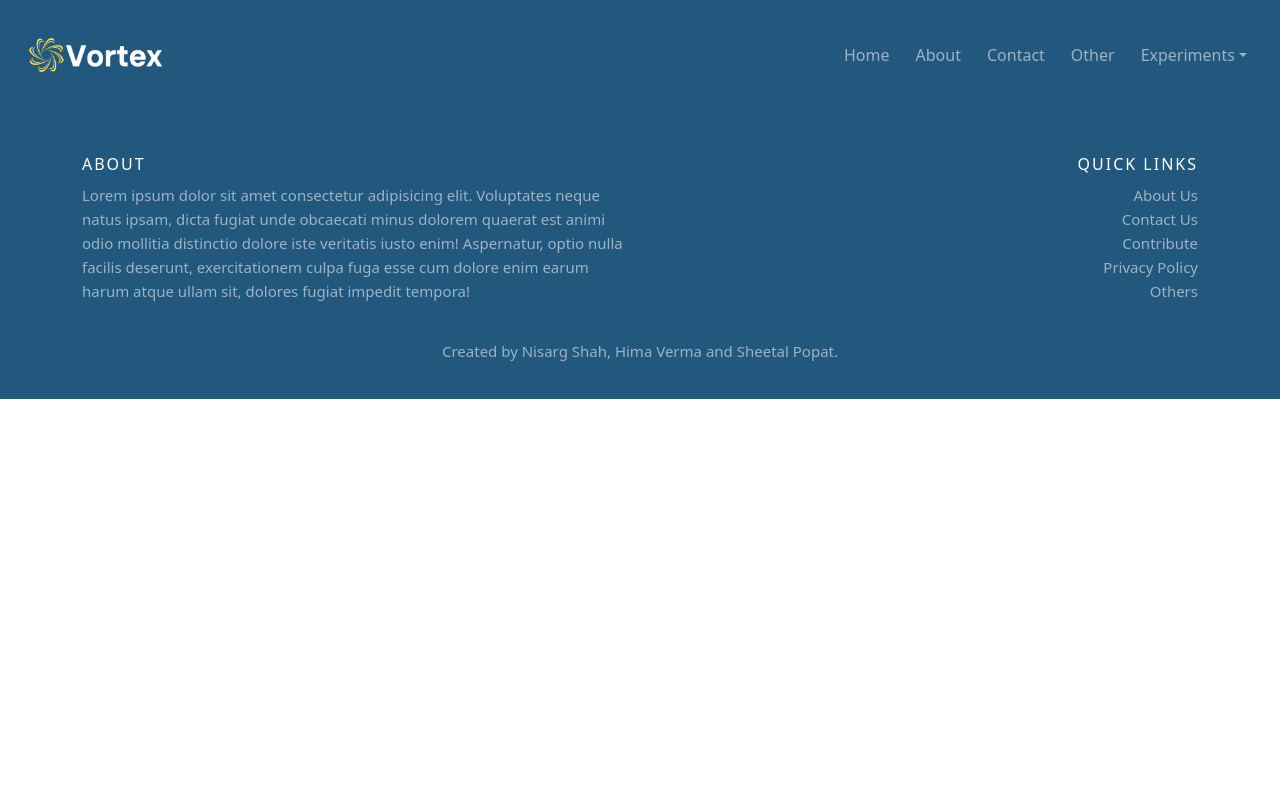
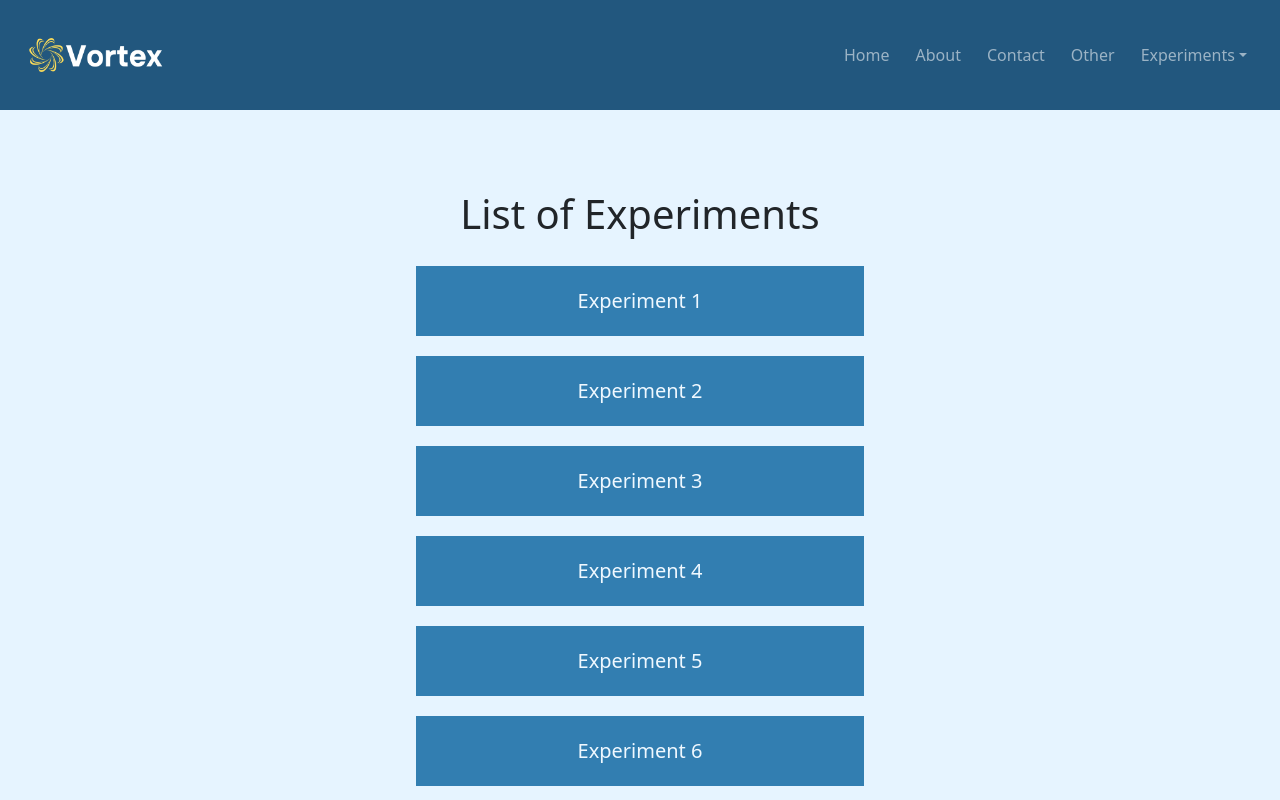
Before and after one commit to nisargshahh/vortex, a React (Create React App) app: page /lo-expts in a window 1280 px wide. Shown: the top 800 px of the page. Built offline with nearby package versions, Linux system fonts and the light colour scheme.

Commit message:
loe updated

```diff
--- /dev/null
+++ b/src/components/ExptList/ExptList.jsx
@@ -0,0 +1,41 @@
+import React, { Component } from "react";
+import { Link } from "react-router-dom";
+import "./exptlist.css"
+
+export default class ExptList extends Component {
+  render() {
+    return (
+      <div className="expt-list">
+        <h3 className="loe-heading">
+            List of Experiments
+        </h3>
+        <ul>
+          <li>
+            <Link to="/">Experiment 1</Link>
+          </li>
+          <li>
+            <Link to="/">Experiment 2</Link>
+          </li>
+          <li>
+            <Link to="/lo-expts">Experiment 3</Link>
+          </li>
+          <li>
+            <Link to="/">Experiment 4</Link>
+          </li>
+          <li>
+            <Link to="/">Experiment 5</Link>
+          </li>
+          <li>
+            <Link to="/">Experiment 6</Link>
+          </li>
+          <li>
+            <Link to="/">Experiment 7</Link>
+          </li>
+          <li>
+            <Link to="/">Experiment 8</Link>
+          </li>
+        </ul>
+      </div>
+    );
+  }
+}
--- /dev/null
+++ b/src/components/ExptList/exptlist.css
@@ -0,0 +1,50 @@
+.expt-list{
+    padding-top: 80px;
+    background-color: #e6f4ff;
+}
+
+.loe-heading{
+    text-align: center;
+    font-size: 40px;
+}
+
+.expt-list {
+    padding-bottom: 100px;
+}
+
+.expt-list ul {
+    list-style: none;
+    display: flex;
+    flex-direction: column;
+    align-items: center;
+    justify-content: center;
+}
+
+.expt-list ul li {
+    text-align: center;
+    margin-top: 20px;
+    text-decoration: none;
+    background-color: #327eb1;
+    padding: 20px;
+    width: 35%;
+}
+
+ol,
+ul {
+    padding-left: 0rem;
+}
+
+.expt-list ul li a {
+    font-weight: 500;
+    font-size: 20px;
+    text-decoration: none;
+    color: #eff8ff;
+    font-family: 'Noto Sans', sans-serif;
+}
+
+
+@media (max-width:767px) {
+    .expt-list ul li {
+        width: 80%;
+    }
+}
--- a/src/components/LandingPage/landingpage.css
+++ b/src/components/LandingPage/landingpage.css
@@ -30,8 +30,8 @@
     padding-bottom: 100px;
 }
 
-.list-of-functs{
- padding-bottom: 100px;
+.list-of-functs {
+    padding-bottom: 100px;
 }
 
 .list-of-functs ul {
@@ -48,10 +48,11 @@
     text-decoration: none;
     background-color: #327eb1;
     padding: 20px;
-    width: 30%;
+    width: 35%;
 }
 
-ol, ul {
+ol,
+ul {
     padding-left: 0rem;
 }
 
@@ -66,16 +67,18 @@ ol, ul {
 
 @media (max-width:767px) {
     .vortex-name {
-        font-size: 80px;
+        padding-top: 30vh;
+        font-size: 25vw;
         text-align: center;
     }
 
     .the-pgm-simulator {
-        font-size: 30px;
+        font-size: 12vw;
         text-align: center;
+        padding-bottom: 30vh;
     }
 
     .list-of-functs ul li {
-        width: 70%;
+        width: 80%;
     }
 }
--- a/src/components/Navbar/NavBar.jsx
+++ b/src/components/Navbar/NavBar.jsx
@@ -35,6 +35,9 @@ export default function navbar() {
             <NavDropdown.Item href="/">Expt 3</NavDropdown.Item>
             <NavDropdown.Item href="/">Expt 4</NavDropdown.Item>
             <NavDropdown.Item href="/">Expt 5</NavDropdown.Item>
+            <NavDropdown.Item href="/">Expt 6</NavDropdown.Item>
+            <NavDropdown.Item href="/">Expt 7</NavDropdown.Item>
+            <NavDropdown.Item href="/">Expt 8</NavDropdown.Item>
           </NavDropdown>
 
         </Nav>
--- a/src/pages/LOExpts/LOExpts.js
+++ b/src/pages/LOExpts/LOExpts.js
@@ -1,13 +1,14 @@
 import React from "react";
-import ReactDOM from "react-dom/client";
 import "bootstrap/dist/css/bootstrap.min.css";
 import NavBar from "../../components/Navbar/NavBar";
 import Footer from "../../components/Footer/Footer";
+import ExptList from "../../components/ExptList/ExptList";
 
 function LOExpts() {
   return (
     <div>
       <NavBar />
+      <ExptList />
       <Footer />
     </div>
   );
```
Lines whose indentation alone changed are shown as unchanged.
